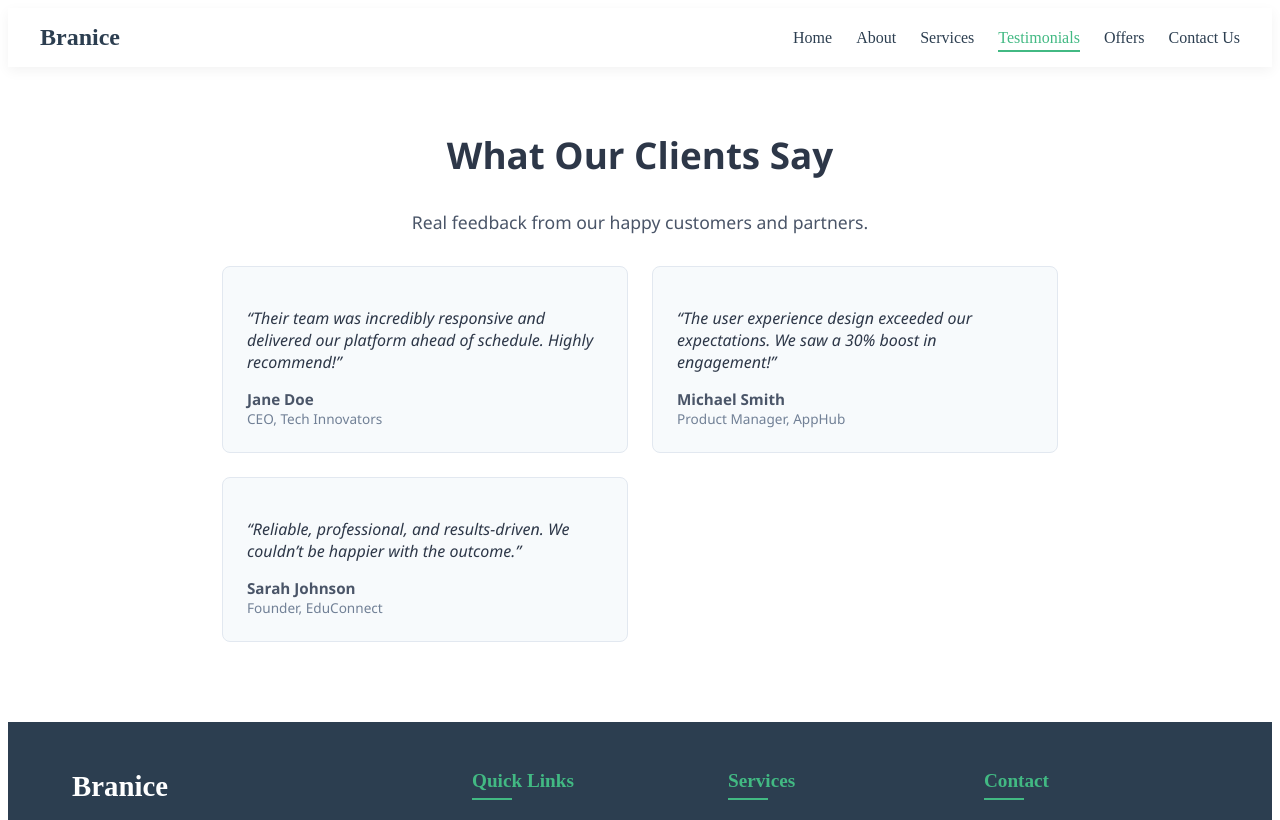
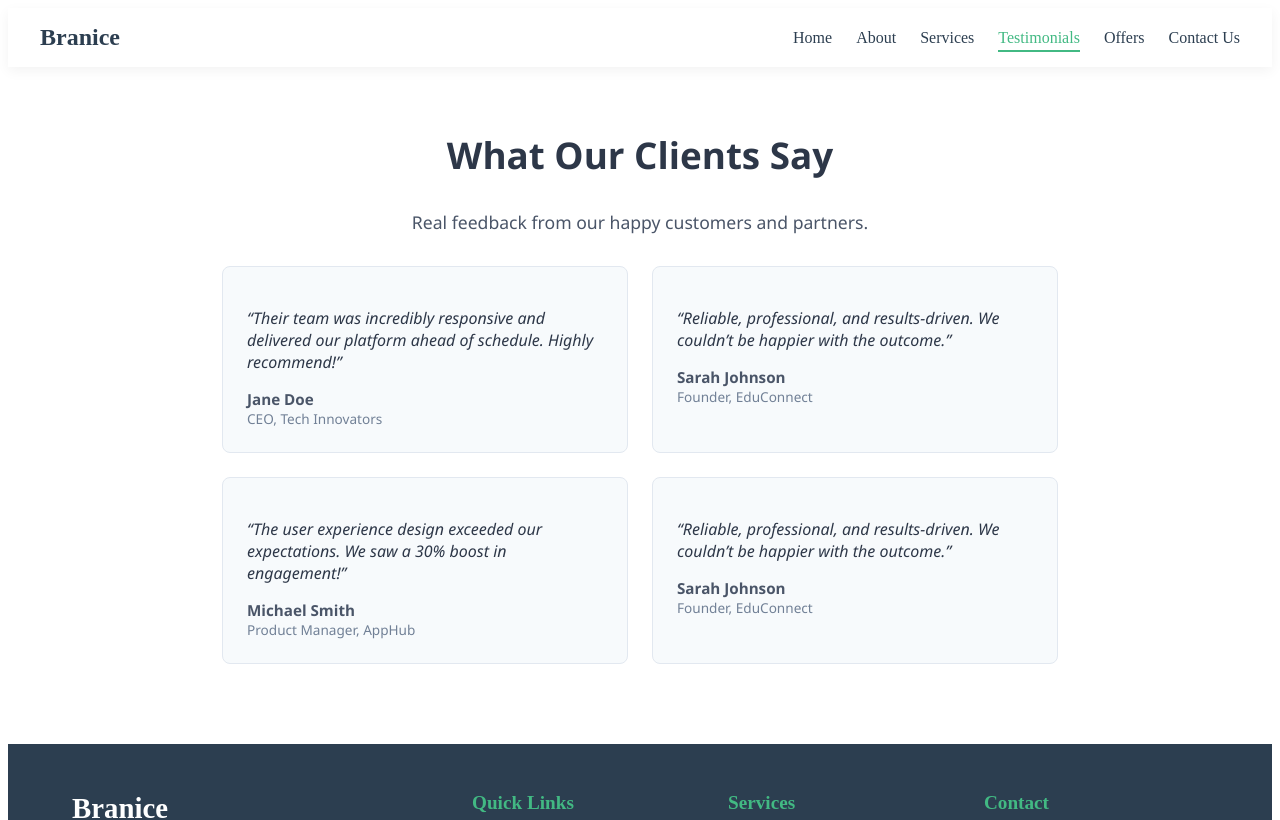
Before and after one commit to MBUDA-BRANICE-NJIRA/VueJs-With-Routes-Class-Assignment, a Vue app: page /Testimonial in a window 1280 px wide. Shown: the top 820 px of the page. Built offline with nearby package versions, Linux system fonts and the light colour scheme.

Commit message:
Updated the testimonial section

```diff
--- a/src/views/TestimonialsView.vue
+++ b/src/views/TestimonialsView.vue
@@ -27,6 +27,11 @@ export default {
           name: "Jane Doe",
           position: "CEO, Tech Innovators",
           quote: "Their team was incredibly responsive and delivered our platform ahead of schedule. Highly recommend!"
+        },
+         {
+          name: "Sarah Johnson",
+          position: "Founder, EduConnect",
+          quote: "Reliable, professional, and results-driven. We couldn’t be happier with the outcome."
         },
         {
           name: "Michael Smith",
```
